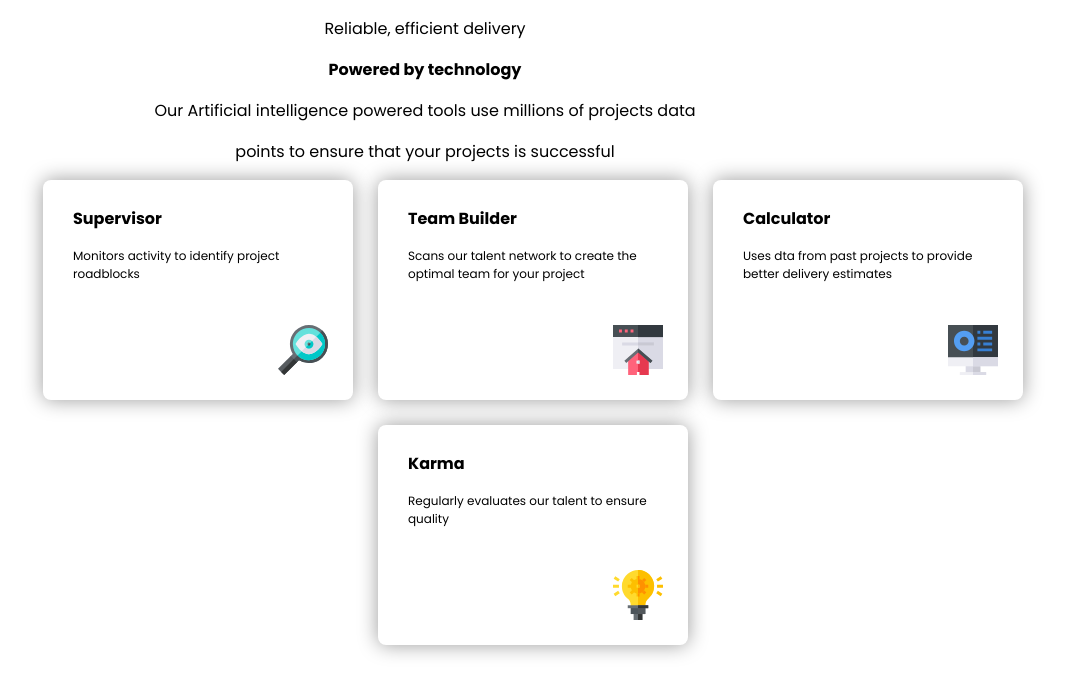
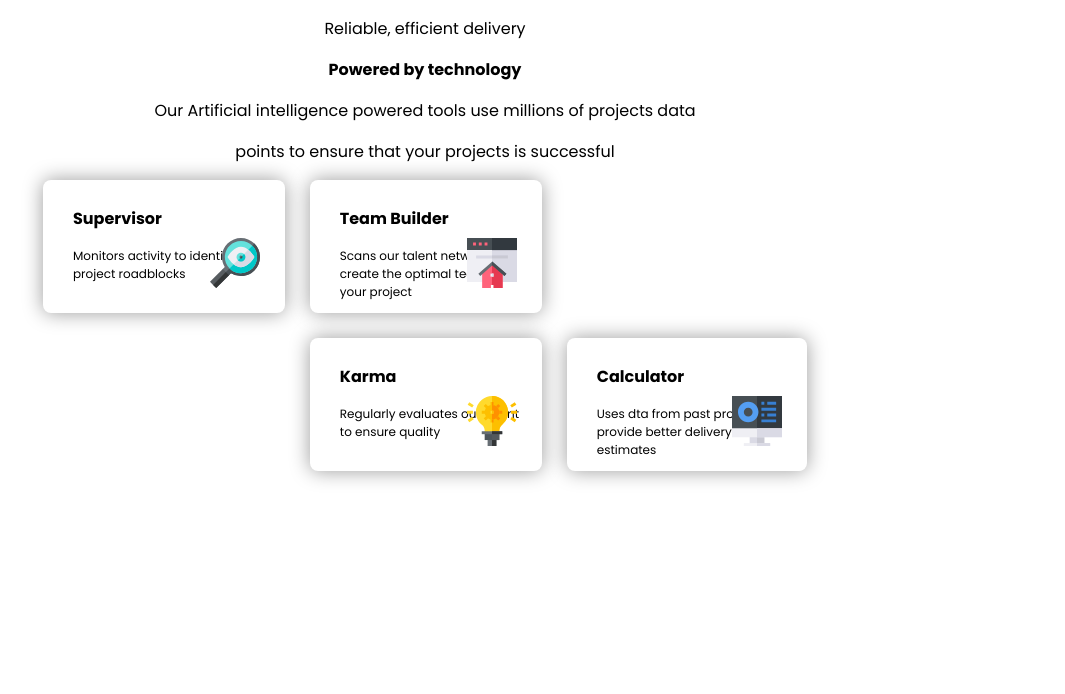
Before and after one commit to rvj1/Four-card-feature-Responsive-design, a plain HTML site: page index.html in a window 1280 px wide. Shown: the whole page, without its empty margins (215-1280 px from the left). Drawn offline with Linux system fonts and the light colour scheme.

Commit message:
fles updated

```diff
--- a/index.html
+++ b/index.html
@@ -18,25 +18,25 @@
     </div>
 
     <div class="boxes">
-        <div class="box1">
+        <div class="box">
             <p class="box-heading">Supervisor</p>
             <p class="box-para">Monitors activity to identify project roadblocks</p>
             <img src="icon-supervisor.svg" alt="supervisor" class="img">
         </div>
 
-        <div class="box2">
+        <div class="box">
             <p class="box-heading">Team Builder</p>
             <p class="box-para">Scans our talent network to create the optimal team for your project</p>
             <img src="icon-team-builder.svg" alt="team builder" class="img">
         </div>
 
-        <div class="box3">
+        <div class="box">
             <p class="box-heading">Karma</p>
             <p class="box-para">Regularly evaluates our talent to ensure quality</p>
             <img src="icon-karma.svg" alt="karma" class="img">
         </div>
 
-        <div class="box4">
+        <div class="box">
             <p class="box-heading">Calculator</p>
             <p class="box-para">Uses dta from past projects to provide better delivery estimates</p>
             <img src="icon-calculator.svg" alt="calculator" class="img">
--- a/style.CSS
+++ b/style.CSS
@@ -38,42 +38,24 @@ body{
     width: 50px;
 }
 
-.box1{
+.box{
     box-shadow: 0 0 20px rgba(0, 0, 0, 0.396);
-    width: 310px;
-    height: 220px;
     position: relative;
     border-radius: 8px;
+}
+
+.box:nth-child(1){
     grid-column: 1;
 }
 
-.box2{
-    box-shadow: 0 0 20px rgba(0, 0, 0, 0.396);
-    width: 310px;
-    height: 220px;
-    position: relative;
-    border-radius: 8px;
-    margin-bottom: 0px;
+.box:nth-child(2){
     grid-column: 2;
 }
 
-.box3{
-    box-shadow: 0 0 20px rgba(0, 0, 0, 0.396);
-    width: 310px;
-    height: 220px;
-    position: relative;
-    border-radius: 8px;
+.box:nth-child(3){
     grid-column: 2;
 }
 
-.box4{
-    box-shadow: 0 0 20px rgba(0, 0, 0, 0.396);
-    width: 310px;
-    height: 220px;
-    position: relative;
-    border-radius: 8px;
-    margin-top: 0px;
+.box:nth-child(4){
     grid-column: 3;
-    grid-row: 1;
-
 }
```
